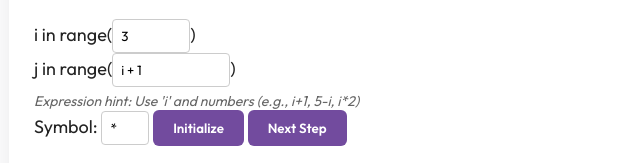
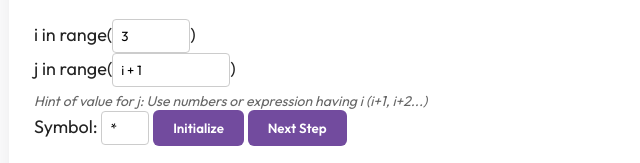
Before and after one commit to mangaladilip/grade-11-nested-loop-simulation, a plain HTML site: page index.html in a window 1280 px wide. Shown: the part 110-273 px from the top of the page, 131-771 px from the left. Drawn offline with Linux system fonts and the light colour scheme.

Commit message:
Update index.html

```diff
--- a/index.html
+++ b/index.html
@@ -32,7 +32,7 @@
         <div style="margin-bottom: 20px;">
             i in range(<input id="outerRange" type="number" value="3">)<br>
             j in range(<input id="innerRange" type="text" value="i + 1" style="width:100px">)<br>
-            <div class="instruction">Expression hint: Use 'i' and numbers (e.g., i+1, 5-i, i*2)</div>
+            <div class="instruction">Hint of value for j: Use numbers or expression having i (i+1, i+2...)  </div>
             Symbol: <input id="symbol" type="text" value="*" style="width:30px">
             <button onclick="initSimulator()">Initialize</button>
             <button onclick="nextStep()">Next Step</button>
```
